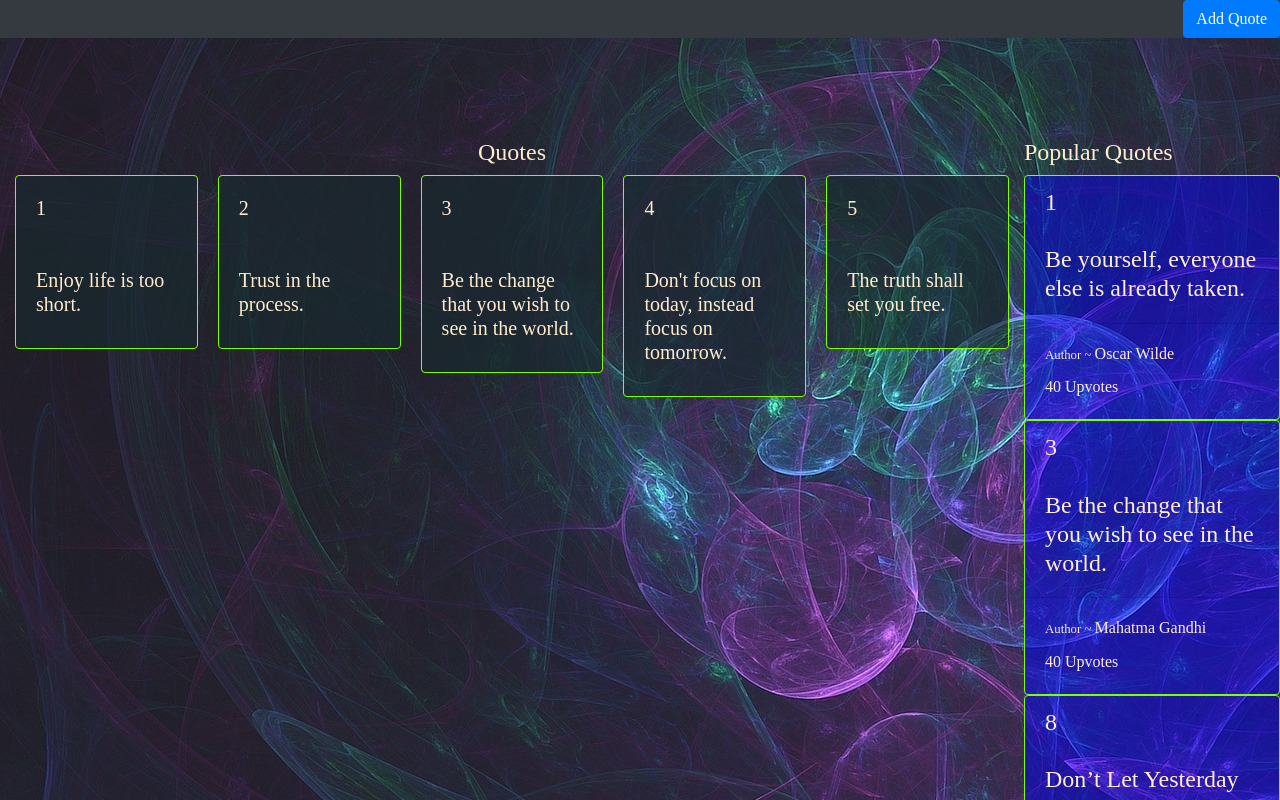
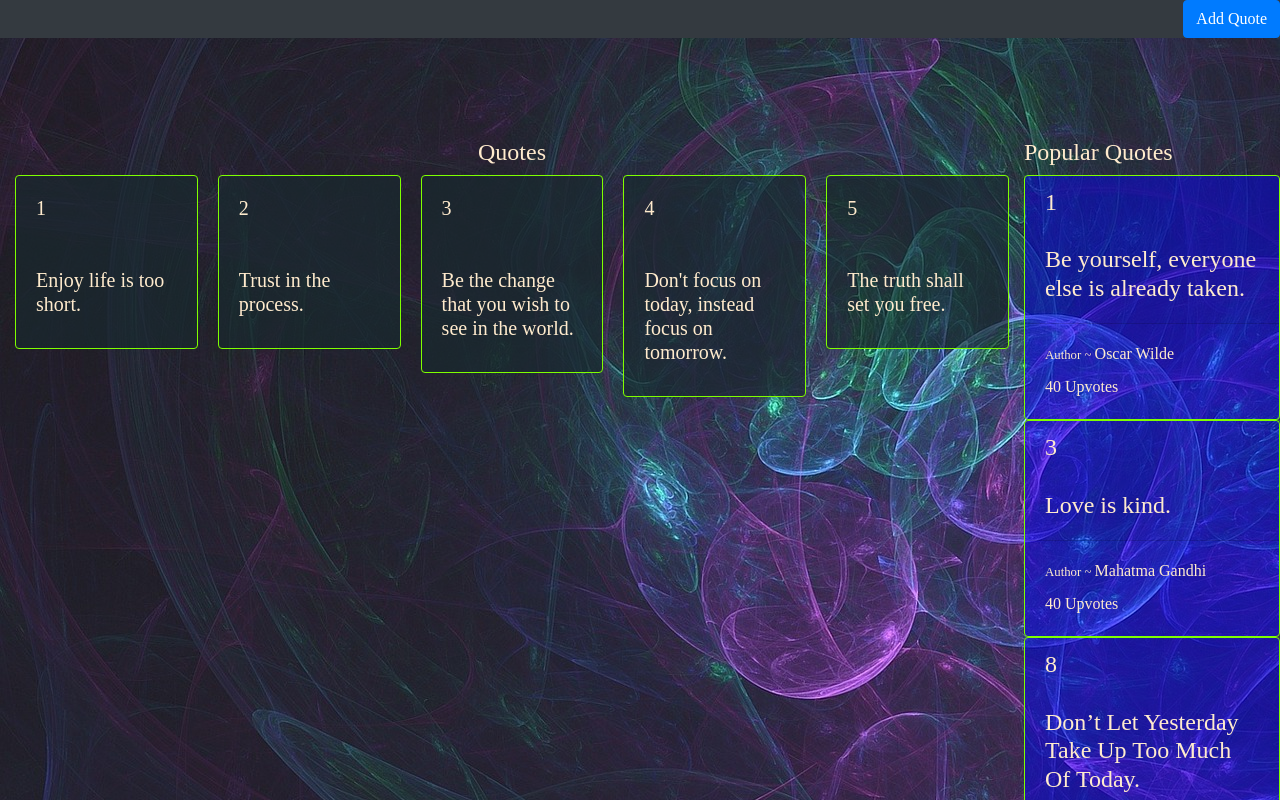
Before and after one commit to Thuotracy/angularquotes, an Angular app: page / in a window 1280 px wide. Shown: the top 800 px of the page. Built offline with nearby package versions, Linux system fonts and the light colour scheme; a web font is replaced by a local one.

Commit message:
added popular quote 2

```diff
--- a/src/app/quote/quote.component.ts
+++ b/src/app/quote/quote.component.ts
@@ -20,7 +20,7 @@ export class QuoteComponent implements OnInit {
 
   populars:Quote[]=[
     new Quote(1,new Date(2019,2,28),"Ruru","Oscar Wilde","Be yourself, everyone else is already taken.",40,10,false),
-    new Quote(3,new Date(2020,1,26),"Jane","Mahatma Gandhi","Be the change that you wish to see in the world.",40,10,false),
+    new Quote(3,new Date(2020,1,26),"Jane","Mahatma Gandhi","Love is kind.",40,10,false),
     new Quote(8,new Date(2019,11,28),"Lillian","Will Rogers","Don’t Let Yesterday Take Up Too Much Of Today.",40,50,false),
 
 ];
```
